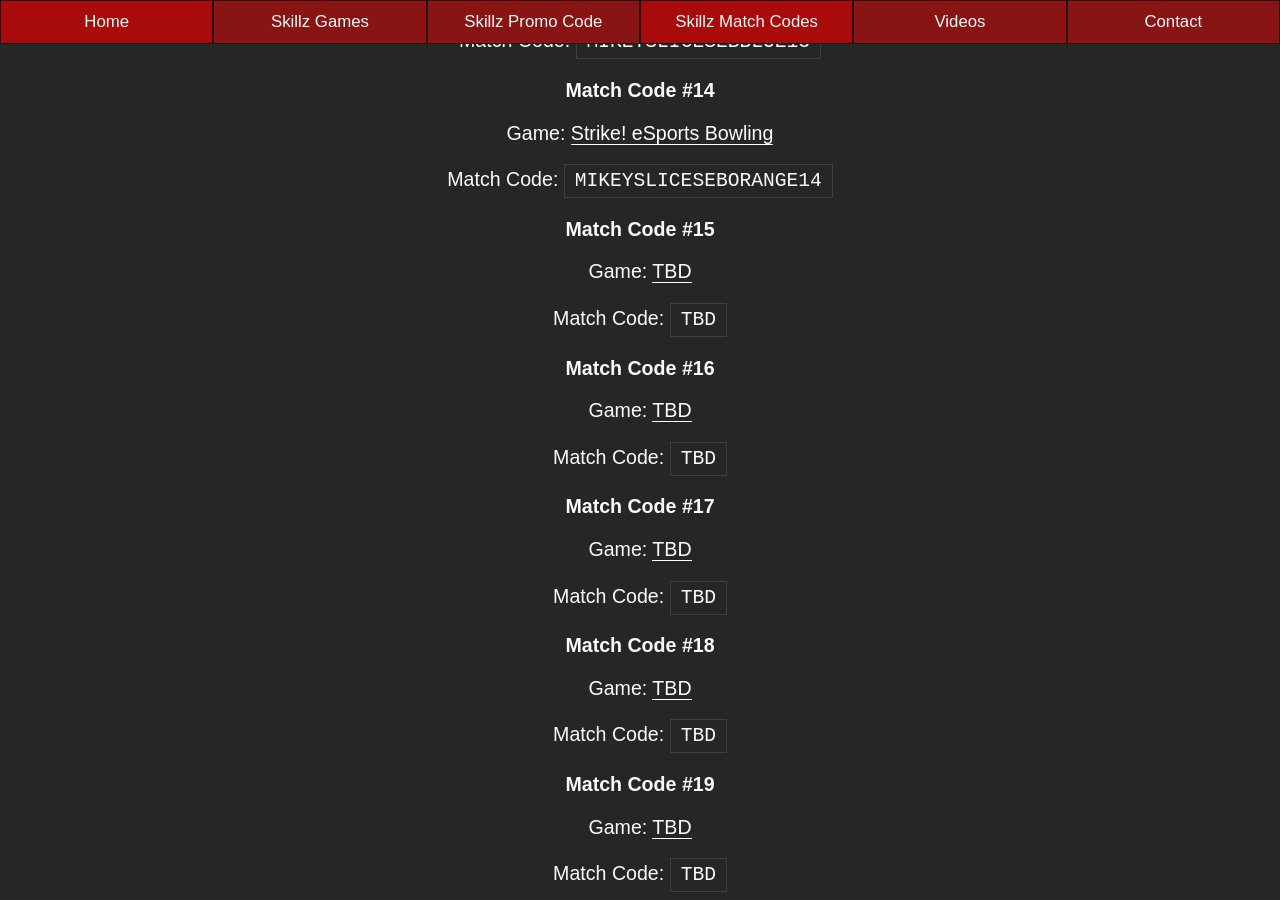
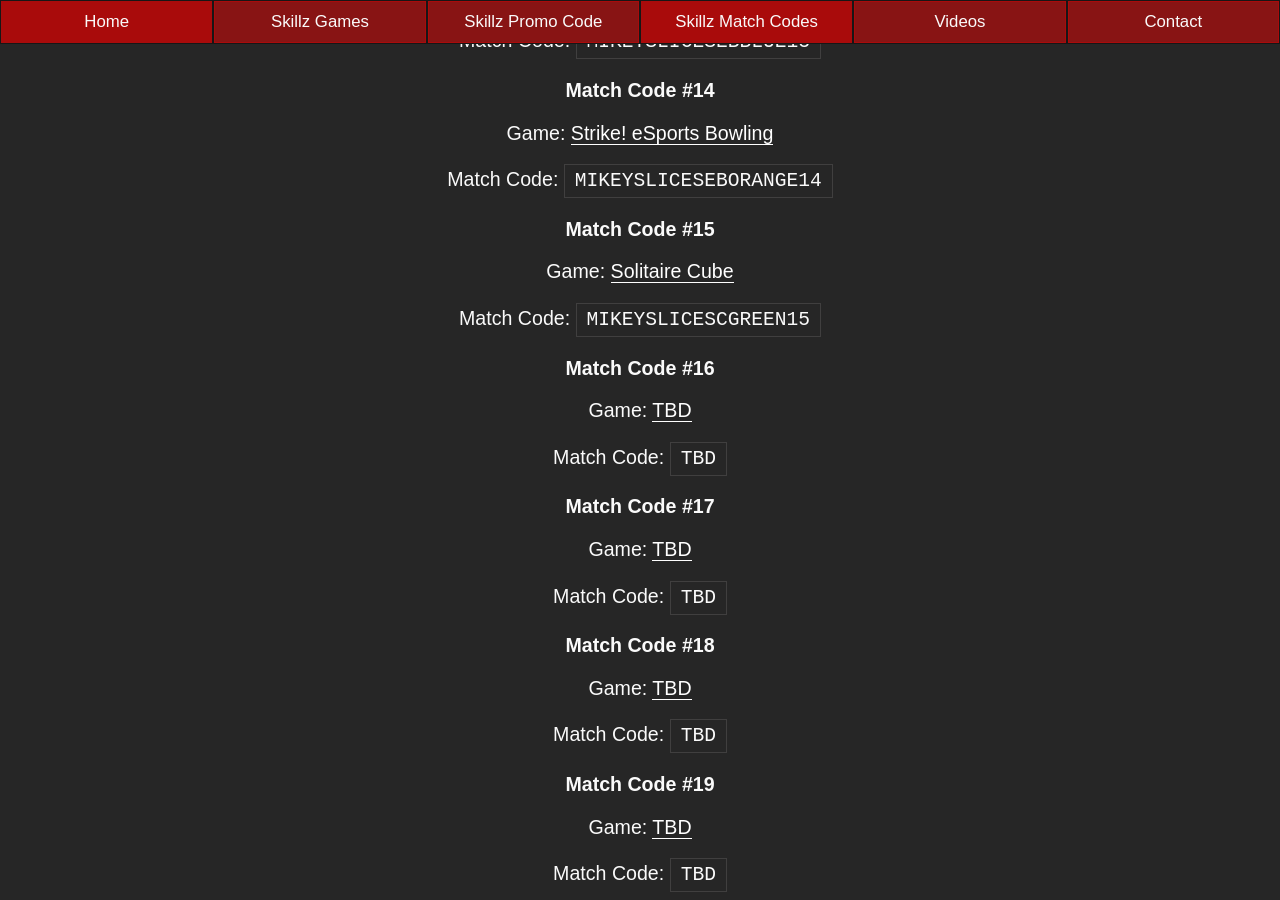
Before and after one commit to mikeyslice/esports-medium, a Jekyll site: the page built from skillz-match-codes.md, in a window 1280 px wide and 900 px high, scrolled down 5047 px. Built offline with Jekyll 4.4.1, drawn with Linux system fonts in a browser that asks for light colours.

Commit message:
Update Skillz Match Codes “skillz-match-codes”

```diff
--- a/_includes/pages/skillz-match-codes.html
+++ b/_includes/pages/skillz-match-codes.html
@@ -187,9 +187,9 @@
 
 <h3>Match Code #15</h3>
 
-<p>Game: <a href="/skillz-games/">TBD</a><p>
+<p>Game: <a href="/skillz-games/">Solitaire Cube</a><p>
 
-<p>Match Code: <code>TBD</code><p>
+<p>Match Code: <code>MIKEYSLICESCGREEN15</code><p>
 
 <h3>Match Code #16</h3>
 
```
